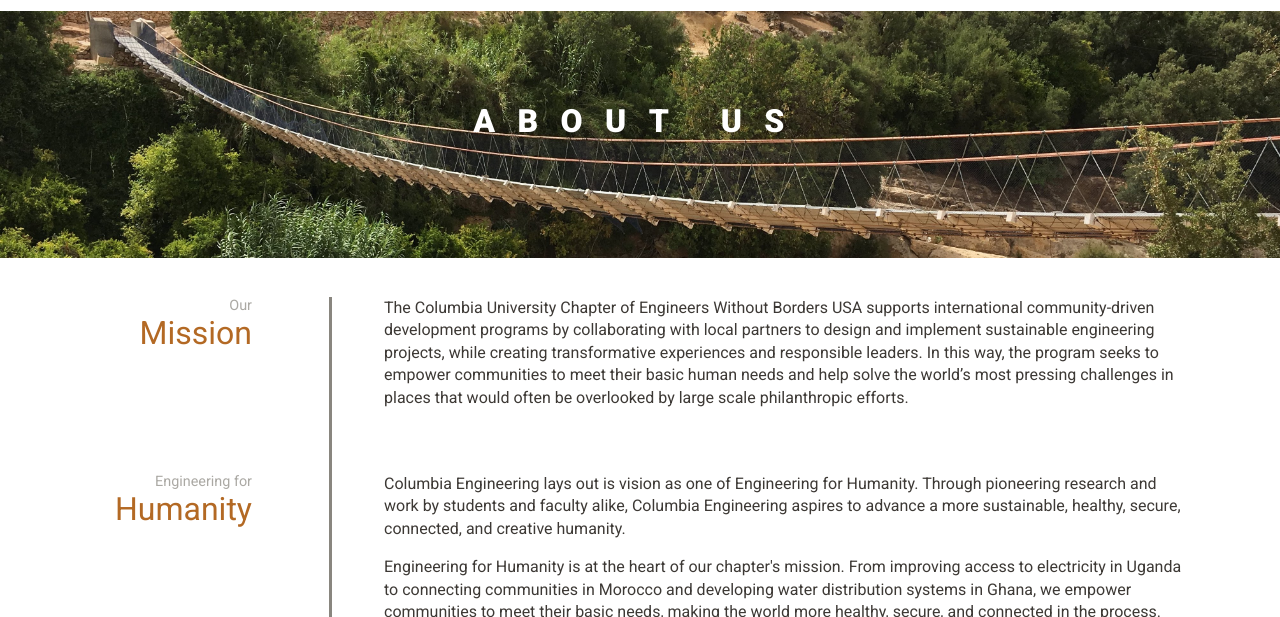
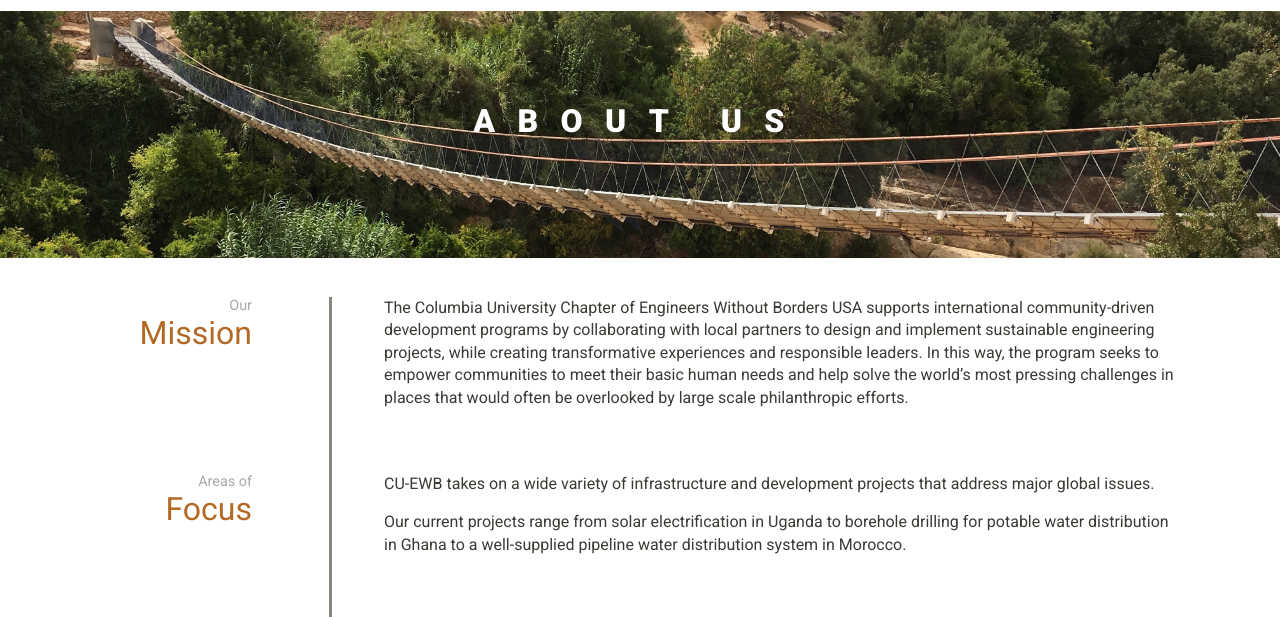
Before and after one commit to CUEWB/cuewb.github.io, a plain HTML site: page about/index.html in a window 1280 px wide. Shown: the part 139-756 px from the top of the page. Drawn offline with nearby package versions, Linux system fonts and the light colour scheme.

Commit message:
Update index.html

```diff
--- a/about/index.html
+++ b/about/index.html
@@ -49,6 +49,14 @@
 						<div class="cbp_tmicon cbp_tmicon-mail"></div>
 						<div class="cbp_tmlabel">
 							<p>The Columbia University Chapter of Engineers Without Borders USA supports international community-driven development programs by collaborating with local partners to design and implement sustainable engineering projects, while creating transformative experiences and responsible leaders. In this way, the program seeks to empower communities to meet their basic human needs and help solve the world’s most pressing challenges in places that would often be overlooked by large scale philanthropic efforts.</p>
+						</div>
+					</li>
+			    		<li>
+						<time class="cbp_tmtime"><span>Areas of</span> <span>Focus</span></time>
+						<div class="cbp_tmicon cbp_tmicon-mail"></div>
+						<div class="cbp_tmlabel">
+							<p>CU-EWB takes on a wide variety of infrastructure and development projects that address major global issues.</p>
+							<p>Our current projects range from solar electrification in Uganda to borehole drilling for potable water distribution in Ghana to a well-supplied pipeline water distribution system in Morocco.</p>
 						</div>
 					</li>
 			    		<li>
```
